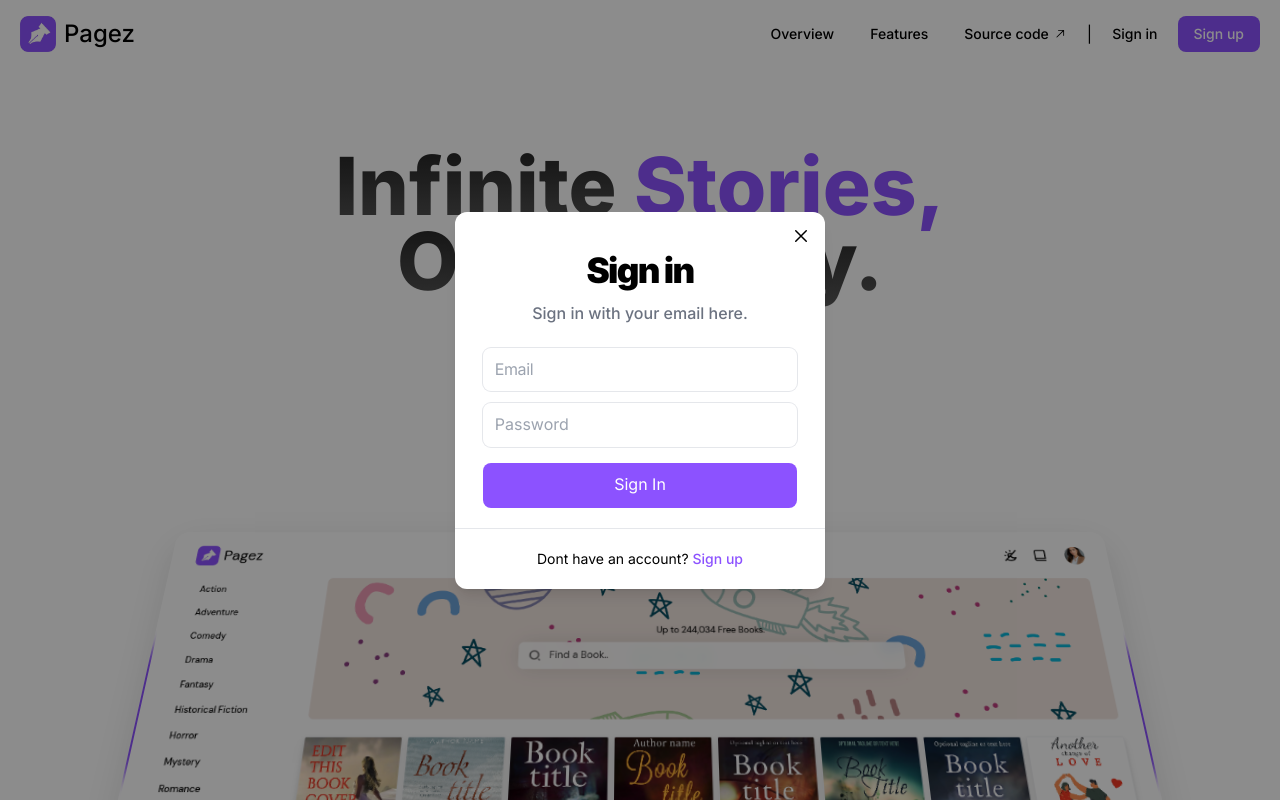
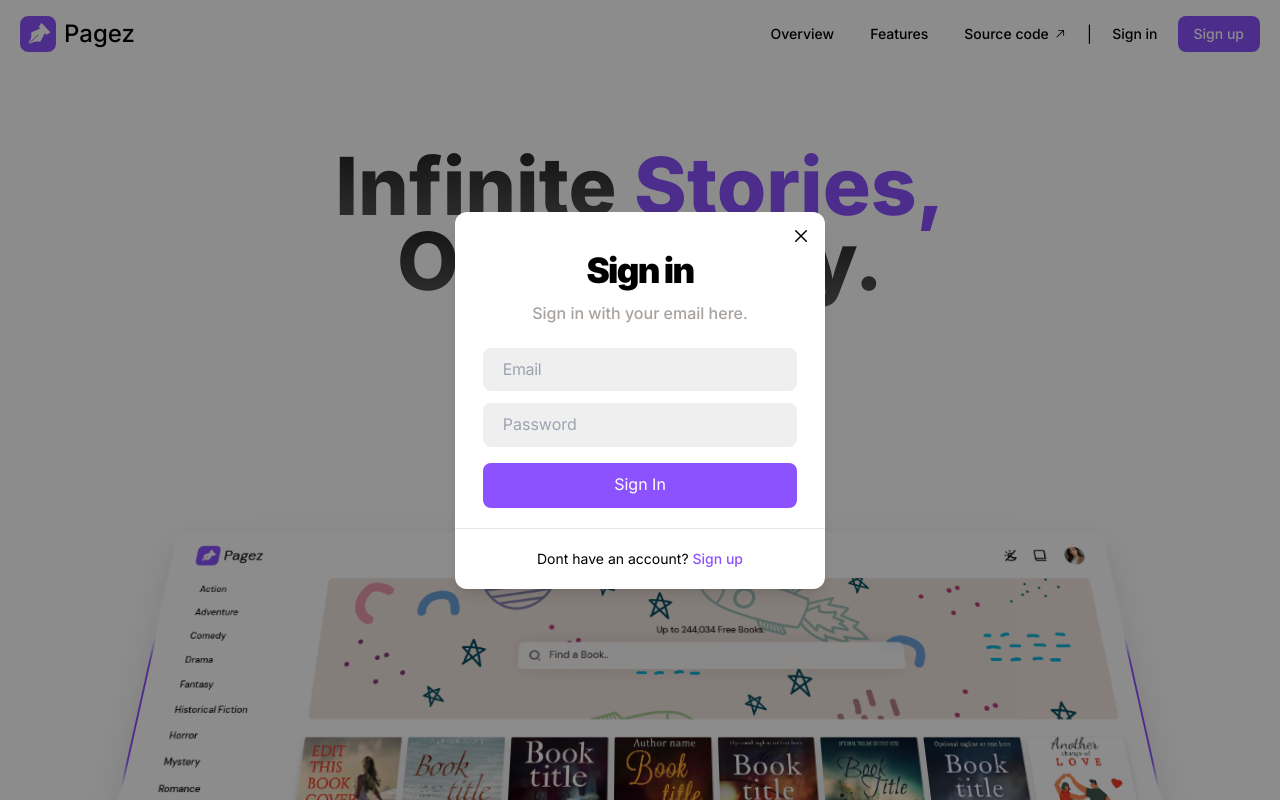
Before and after one commit to kevindermot99/gamezilla, a React (Vite) app: page / in a window 1280 px wide. Both pictures are taken after a click on the button "Sign in". Shown: the top 800 px of the page. Built offline with nearby package versions, Linux system fonts and the light colour scheme; a web font is replaced by a local one.

Commit message:
sign in darkmode complete

```diff
--- a/src/components/SignIn.jsx
+++ b/src/components/SignIn.jsx
@@ -32,7 +32,7 @@ function SignIn({ hideSignIn, showSignUp }) {
 
   return (
     <div className="fixed top-0 left-0 w-full bg-black bg-opacity-45 h-full overscroll-contain">
-      <div className="  w-[90%] max-h-[90%] max-w-[370px] h-fit bg-white absolute top-0 left-0 right-0 bottom-0 m-auto rounded-xl shadow-lg flex flex-col justify-start items-center">
+      <div className="  w-[90%] max-h-[90%] max-w-[370px] h-fit bg-white dark:bg-dark-body  absolute top-0 left-0 right-0 bottom-0 m-auto rounded-xl shadow-lg flex flex-col justify-start items-center">
         <button
           onClick={hideSignIn}
           className="self-end translate-y-2 mr-2 p-1 rounded-md cursor-pointer hover:bg-gray-100"
@@ -42,7 +42,7 @@ function SignIn({ hideSignIn, showSignUp }) {
         <h1 className=" font-black tracking-tighter text-[35px] mb-2 select-none">
           Sign in
         </h1>
-        <p className="font-medium text-base text-gray-500 mb-6 select-none">
+        <p className="font-medium text-base text-stone-400 mb-6 select-none">
           Sign in with your email here.
         </p>
         <form
@@ -54,14 +54,14 @@ function SignIn({ hideSignIn, showSignUp }) {
             required
             name="email"
             // autoComplete="on"
-            className="tracking-tight text-base text-black py-[12px] mb-3 rounded-lg w-[85%] m-auto px-3 ring-1 ring-gray-200 outline-none hover:ring-gray-400 transition focus:ring-main-color  "
+            className="tracking-tight text-base text-black dark:text-white  py-[12px] mb-3 rounded-lg w-[85%] m-auto px-5  outline-none transition bg-stone-200 bg-opacity-60 dark:bg-stone-700 dark:bg-opacity-30  "
             placeholder="Email"
           />
           <input
             type="password"
             required
             name="password"
-            className=" tracking-tighte4 text-base text-black py-[12px] mb-4 rounded-lg w-[85%] m-auto px-3 ring-1 ring-gray-200 outline-none hover:ring-gray-400 transition focus:ring-main-color  "
+            className=" tracking-tighte4 text-base text-black dark:text-white  py-[12px] mb-4 rounded-lg w-[85%] m-auto px-5 outline-none transition bg-stone-200 bg-opacity-60 dark:bg-stone-700 dark:bg-opacity-30  "
             placeholder="Password"
           />
           <button
@@ -73,7 +73,7 @@ function SignIn({ hideSignIn, showSignUp }) {
           </button>
         </form>
         <div className=" border-t border-gray-200 w-full p-3 flex items-center justify-center ">
-          <h1 className=" text-sm text-black p-2">
+          <h1 className=" text-sm text-black dark:text-white p-2">
             Dont have an account?{" "}
             <span
               onClick={switchForms}
```
